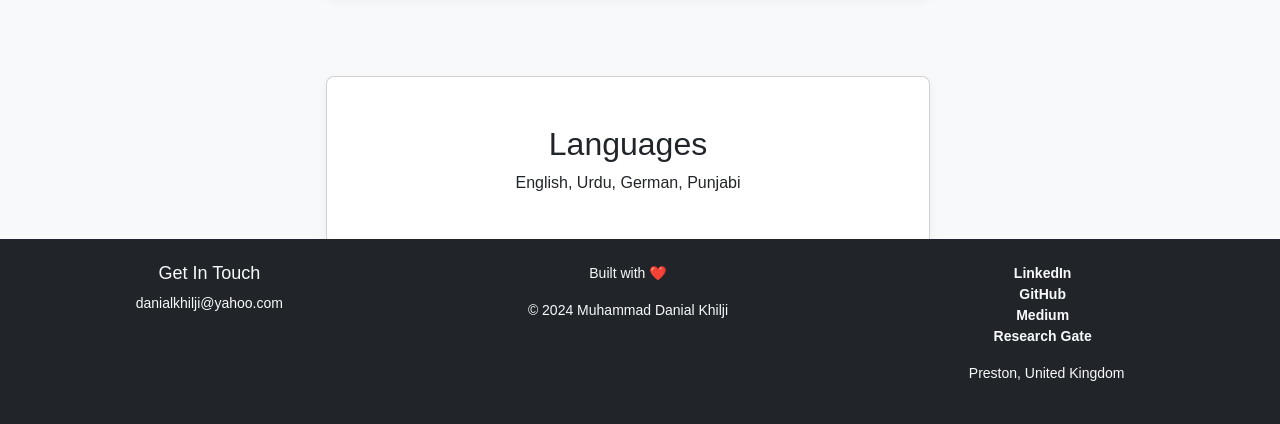
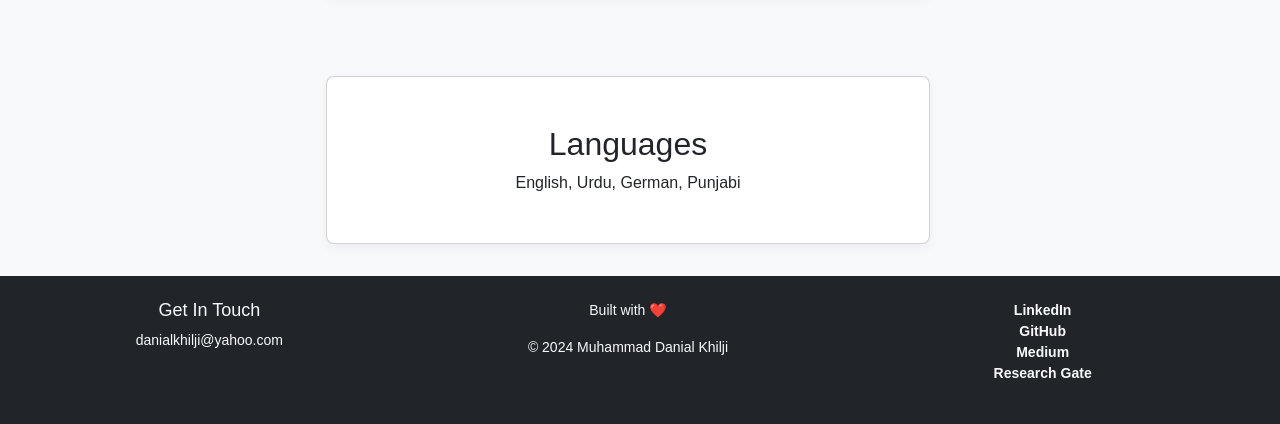
Before and after one commit to danialkhilji/portfolio, a Flask app: page / in a window 1280 px wide. Shown: the part 1981-2405 px from the top of the page. Run offline with Flask 3, Linux system fonts and the light colour scheme.

Commit message:
Removed location from footer

```diff
--- a/templates/career.html
+++ b/templates/career.html
@@ -76,7 +76,6 @@
                         <li><a href="https://medium.com/@khiljidanial" class="text-light me-2" target="_blank">Medium</a></li>
                         <li><a href="https://www.researchgate.net/profile/Danial-Khilji" class="text-light me-2" target="_blank">Research Gate</a></li>
                     </ul>
-                        <p>Preston, United Kingdom</p>
                 </div>
             </div>
         </div>
--- a/templates/certificates.html
+++ b/templates/certificates.html
@@ -708,7 +708,6 @@
                         <li><a href="https://medium.com/@khiljidanial" class="text-light me-2" target="_blank">Medium</a></li>
                         <li><a href="https://www.researchgate.net/profile/Danial-Khilji" class="text-light me-2" target="_blank">Research Gate</a></li>
                     </ul>
-                        <p>Preston, United Kingdom</p>
                 </div>
             </div>
         </div>
--- a/templates/home.html
+++ b/templates/home.html
@@ -135,7 +135,6 @@
                         <li><a href="https://medium.com/@khiljidanial" class="text-light me-2" target="_blank">Medium</a></li>
                         <li><a href="https://www.researchgate.net/profile/Danial-Khilji" class="text-light me-2" target="_blank">Research Gate</a></li>
                     </ul>
-                    <p>Preston, United Kingdom</p>
                 </div>
             </div>
         </div>
--- a/templates/projects.html
+++ b/templates/projects.html
@@ -457,7 +457,6 @@
                         <li><a href="https://medium.com/@khiljidanial" class="text-light me-2" target="_blank">Medium</a></li>
                         <li><a href="https://www.researchgate.net/profile/Danial-Khilji" class="text-light me-2" target="_blank">Research Gate</a></li>
                     </ul>
-                        <p>Preston, United Kingdom</p>
                 </div>
             </div>
         </div>
```
